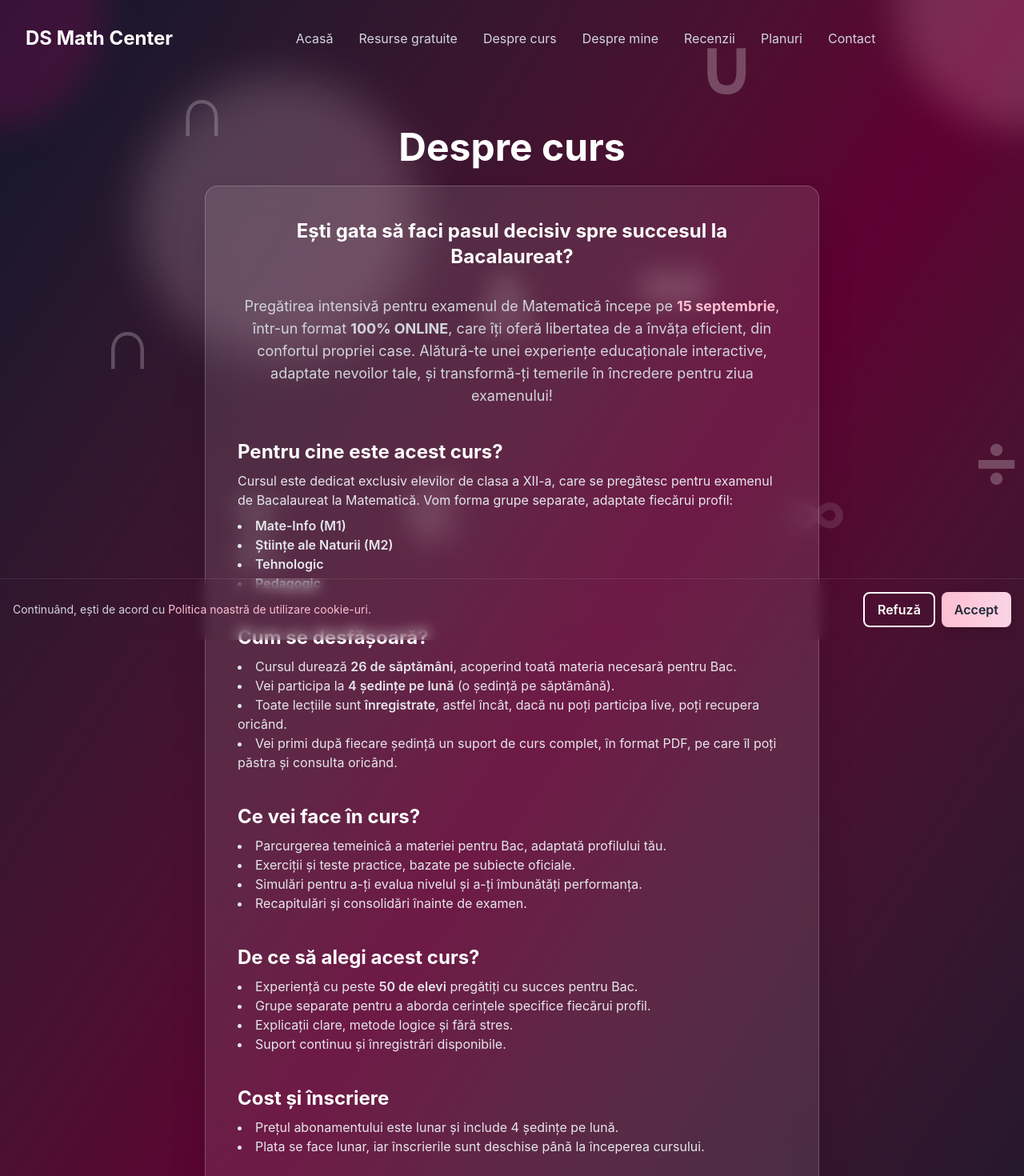
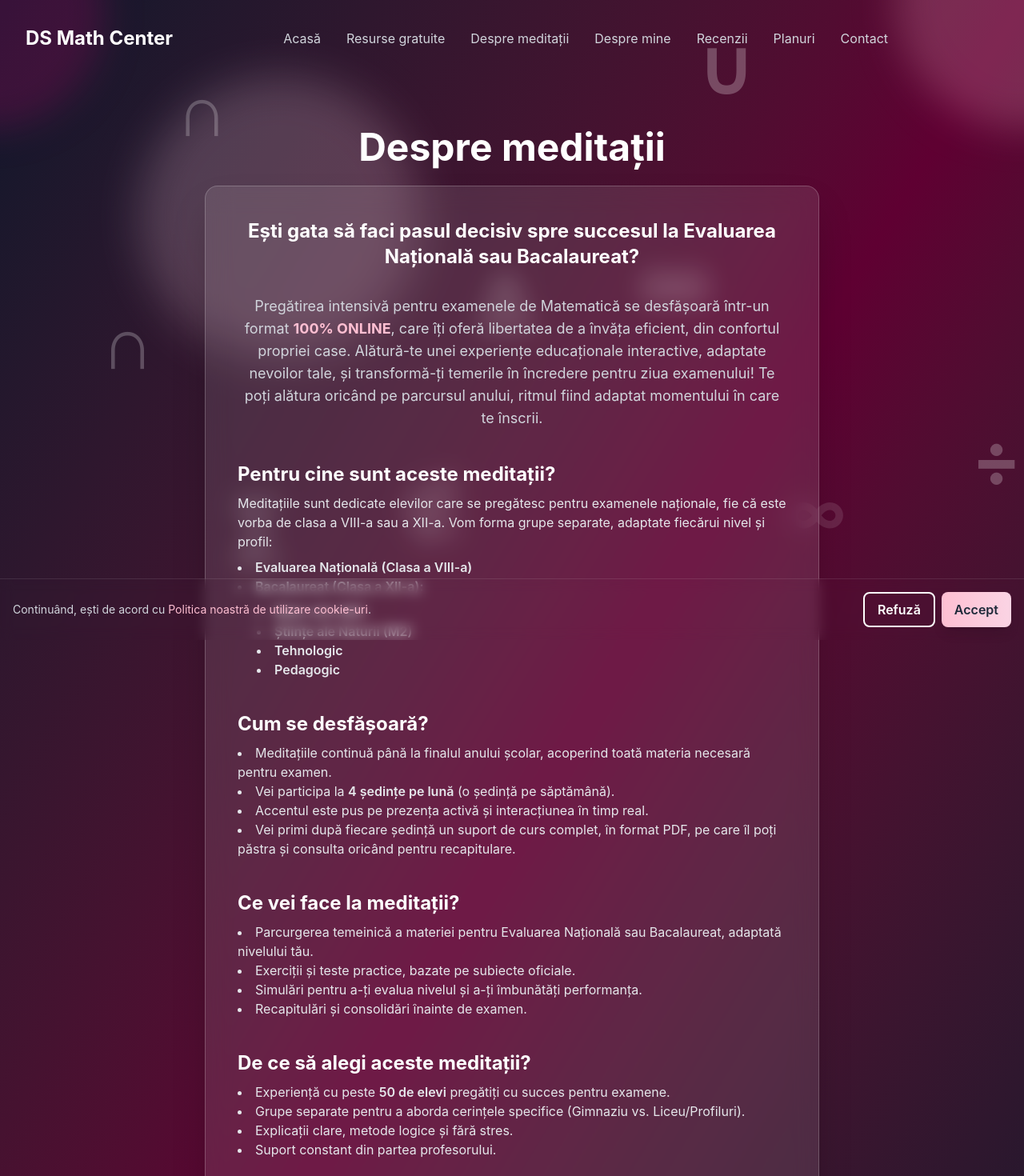
Before and after one commit to andrei-vataselu/math_meditatii, a Next.js app: page /course-info in a window 1280 px wide. Shown: the top 1470 px of the page at 80% size. Built offline with nearby package versions, Linux system fonts and the light colour scheme.

Commit message:
added some information about course, update faWapp message from Despre meditatii

```diff
--- a/src/app/components/CTA.tsx
+++ b/src/app/components/CTA.tsx
@@ -13,7 +13,7 @@ export default function CTA() {
         className="max-w-4xl mx-auto text-center"
       >
         <h2 className="text-4xl md:text-5xl font-bold text-white mb-6">
-          Te pregătești de BAC? Hai să-l luăm împreună!
+          Te pregătești de EN sau BAC? Hai să-l luăm împreună!
         </h2>
         <p className="text-xl text-gray-300 mb-8">
           Descoperă cum matematica poate fi înțeleasă ușor și aplicată cu
--- a/src/app/components/Header.tsx
+++ b/src/app/components/Header.tsx
@@ -1,13 +1,16 @@
-'use client';
+"use client";
 
-import { motion } from 'framer-motion';
+import { motion } from "framer-motion";
 
-import Link from 'next/link';
-import MobileMenu from './MobileMenu';
+import Link from "next/link";
+import MobileMenu from "./MobileMenu";
 
 export default function Header() {
   return (
-    <nav className="relative flex justify-between items-center p-6 md:p-8" style={{ background: 'none' }}>
+    <nav
+      className="relative flex justify-between items-center p-6 md:p-8"
+      style={{ background: "none" }}
+    >
       <motion.div
         initial={{ opacity: 0, x: -20 }}
         animate={{ opacity: 1, x: 0 }}
@@ -24,13 +27,48 @@ export default function Header() {
         transition={{ duration: 0.6, delay: 0.2 }}
         className="hidden md:flex space-x-8"
       >
-        <Link href="/" className="text-gray-300 hover:text-white transition-colors">Acasă</Link>
-        <Link href="/resurse-gratuite" className="text-gray-300 hover:text-white transition-colors">Resurse gratuite</Link>
-        <Link href="/course-info" className="text-gray-300 hover:text-white transition-colors">Despre curs</Link>
-        <Link href="/despre-mine" className="text-gray-300 hover:text-white transition-colors">Despre mine</Link>
-        <Link href="/recenzii" className="text-gray-300 hover:text-white transition-colors">Recenzii</Link>
-        <Link href="/pricing" className="text-gray-300 hover:text-white transition-colors">Planuri</Link>
-        <Link href="/contact" className="text-gray-300 hover:text-white transition-colors">Contact</Link>
+        <Link
+          href="/"
+          className="text-gray-300 hover:text-white transition-colors"
+        >
+          Acasă
+        </Link>
+        <Link
+          href="/resurse-gratuite"
+          className="text-gray-300 hover:text-white transition-colors"
+        >
+          Resurse gratuite
+        </Link>
+        <Link
+          href="/course-info"
+          className="text-gray-300 hover:text-white transition-colors"
+        >
+          Despre meditații
+        </Link>
+        <Link
+          href="/despre-mine"
+          className="text-gray-300 hover:text-white transition-colors"
+        >
+          Despre mine
+        </Link>
+        <Link
+          href="/recenzii"
+          className="text-gray-300 hover:text-white transition-colors"
+        >
+          Recenzii
+        </Link>
+        <Link
+          href="/pricing"
+          className="text-gray-300 hover:text-white transition-colors"
+        >
+          Planuri
+        </Link>
+        <Link
+          href="/contact"
+          className="text-gray-300 hover:text-white transition-colors"
+        >
+          Contact
+        </Link>
       </motion.div>
       <div className="flex items-center space-x-4">
         <MobileMenu />
--- a/src/app/course-info/page.tsx
+++ b/src/app/course-info/page.tsx
@@ -1,12 +1,17 @@
 "use client";
 
-import Design from '../components/Design';
-import Header from '../components/Header';
-import Footer from '../components/Footer';
-import { FaWhatsapp } from 'react-icons/fa';
+import Design from "../components/Design";
+import Header from "../components/Header";
+import Footer from "../components/Footer";
+import { FaWhatsapp } from "react-icons/fa";
 
 const whatsappNumber = "40731979588";
-const whatsappUrl = `https://wa.me/${whatsappNumber}`;
+// add a prefilled message (URL-encoded)
+const whatsappText = encodeURIComponent(
+  "Bună! Sunt interesat(ă) de pregătirea la Matematică. Vă rog mai multe detalii despre grupe și preț."
+);
+// use wa.me with text param
+const whatsappUrl = `https://wa.me/${whatsappNumber}?text=${whatsappText}`;
 
 export default function CourseInfoPage() {
   return (
@@ -16,125 +21,213 @@ export default function CourseInfoPage() {
       <main className="relative flex flex-col items-center justify-center min-h-[70vh] px-2 sm:px-6 py-8 sm:py-16 text-center">
         <script
           type="application/ld+json"
-          dangerouslySetInnerHTML={{ __html: JSON.stringify({
+          dangerouslySetInnerHTML={{
+            __html: JSON.stringify({
               "@context": "https://schema.org",
               "@type": "Course",
-            "name": "Pregătire Bacalaureat Matematică clasa a XII-a",
-            "description": "Pregătire intensivă online pentru Bacalaureat la Matematică, explicată clar, cu suport PDF, grupe pe profil și simulări. Profesor: Denisa Nita.",
-            "provider": {
+              name: "Pregătire Bacalaureat Matematică clasa a XII-a",
+              description:
+                "Pregătire intensivă online pentru Bacalaureat la Matematică, explicată clar, cu suport PDF, grupe pe profil și simulări. Profesor: Denisa Nita.",
+              provider: {
                 "@type": "Organization",
-              "name": "DS Math Center",
-              "url": "https://matebac.com"
+                name: "DS Math Center",
+                url: "https://matebac.com",
               },
-            "educationalLevel": "High School",
-            "instructor": {
+              educationalLevel: "High School",
+              instructor: {
                 "@type": "Person",
-              "name": "Denisa Nita"
+                name: "Denisa Nita",
               },
-            "audience": {
+              audience: {
                 "@type": "EducationalAudience",
-              "educationalRole": "student",
-              "audienceType": "Clasa a XII-a, Bacalaureat"
+                educationalRole: "student",
+                audienceType: "Clasa a XII-a, Bacalaureat",
               },
-            "startDate": "2025-09-15",
-            "courseMode": "Online",
-            "url": "https://matebac.com/course-info"
-          }) }}
+              startDate: "2025-09-15",
+              courseMode: "Online",
+              url: "https://matebac.com/course-info",
+            }),
+          }}
         />
         <script
           type="application/ld+json"
-          dangerouslySetInnerHTML={{ __html: JSON.stringify({
+          dangerouslySetInnerHTML={{
+            __html: JSON.stringify({
               "@context": "https://schema.org",
               "@type": "FAQPage",
-            "mainEntity": [
+              mainEntity: [
                 {
                   "@type": "Question",
-                "name": "Cui se adresează acest curs?",
-                "acceptedAnswer": {
+                  name: "Cui se adresează acest curs?",
+                  acceptedAnswer: {
                     "@type": "Answer",
-                  "text": "Elevilor de clasa a XII-a care se pregătesc pentru Bacalaureat la Matematică, pe toate profilurile: Mate-Info, Științe, Tehnologic, Pedagogic."
-                }
+                    text: "Elevilor de clasa a XII-a care se pregătesc pentru Bacalaureat la Matematică, pe toate profilurile: Mate-Info, Științe, Tehnologic, Pedagogic.",
+                  },
                 },
                 {
                   "@type": "Question",
-                "name": "Cum se desfășoară cursul?",
-                "acceptedAnswer": {
+                  name: "Cum se desfășoară cursul?",
+                  acceptedAnswer: {
                     "@type": "Answer",
-                  "text": "Cursul durează 26 de săptămâni, cu 4 ședințe pe lună (o ședință pe săptămână), toate lecțiile sunt înregistrate și primești suport PDF după fiecare ședință."
-                }
+                    text: "Cursul durează 26 de săptămâni, cu 4 ședințe pe lună (o ședință pe săptămână), toate lecțiile sunt înregistrate și primești suport PDF după fiecare ședință.",
+                  },
                 },
                 {
                   "@type": "Question",
-                "name": "Ce beneficii oferă cursul?",
-                "acceptedAnswer": {
+                  name: "Ce beneficii oferă cursul?",
+                  acceptedAnswer: {
                     "@type": "Answer",
-                  "text": "Explicații clare, metode logice, suport continuu, grupe pe profil, simulări și recapitulări pentru Bac."
-                }
+                    text: "Explicații clare, metode logice, suport continuu, grupe pe profil, simulări și recapitulări pentru Bac.",
+                  },
                 },
                 {
                   "@type": "Question",
-                "name": "Cât costă și cum mă înscriu?",
-                "acceptedAnswer": {
+                  name: "Cât costă și cum mă înscriu?",
+                  acceptedAnswer: {
                     "@type": "Answer",
-                  "text": "Prețul este lunar și include 4 ședințe. Plata se face lunar, înscrierile sunt deschise până la începerea cursului. Contact prin WhatsApp: +40731979588."
-                }
-              }
-            ]
-          }) }}
+                    text: "Prețul este lunar și include 4 ședințe. Plata se face lunar, înscrierile sunt deschise până la începerea cursului. Contact prin WhatsApp: +40731979588.",
+                  },
+                },
+              ],
+            }),
+          }}
         />
-        <h1 className="text-4xl md:text-5xl font-bold text-white mb-6">Despre curs</h1>
+        <h1 className="text-4xl md:text-5xl font-bold text-white mb-6">
+          Despre meditații
+        </h1>
         <div className="w-full max-w-3xl mx-auto bg-white/10 backdrop-blur-lg rounded-2xl p-6 sm:p-10 border border-white/20 shadow-2xl flex flex-col items-center gap-6">
-          <h2 className="text-2xl font-bold text-white mb-2"> Ești gata să faci pasul decisiv spre succesul la Bacalaureat?</h2>
+          <h2 className="text-2xl font-bold text-white mb-2">
+            {" "}
+            Ești gata să faci pasul decisiv spre succesul la Evaluarea Națională
+            sau Bacalaureat?
+          </h2>
           <p className="text-lg text-gray-300 mb-4">
-            Pregătirea intensivă pentru examenul de Matematică începe pe <span className="font-bold text-[#FEBFD2]">15 septembrie</span>, într-un format <span className="font-bold">100% ONLINE</span>, care îți oferă libertatea de a învăța eficient, din confortul propriei case. Alătură-te unei experiențe educaționale interactive, adaptate nevoilor tale, și transformă-ți temerile în încredere pentru ziua examenului!
+            Pregătirea intensivă pentru examenele de Matematică se desfășoară
+            într-un format{" "}
+            <span className="font-bold text-[#FEBFD2]">100% ONLINE</span>, care
+            îți oferă libertatea de a învăța eficient, din confortul propriei
+            case. Alătură-te unei experiențe educaționale interactive, adaptate
+            nevoilor tale, și transformă-ți temerile în încredere pentru ziua
+            examenului! Te poți alătura oricând pe parcursul anului, ritmul
+            fiind adaptat momentului în care te înscrii.
           </p>
 
           <div className="text-left w-full">
-            <h2 className="text-2xl font-bold text-white mb-2">Pentru cine este acest curs?</h2>
-            <p className="text-gray-200 mb-2">Cursul este dedicat exclusiv elevilor de clasa a XII-a, care se pregătesc pentru examenul de Bacalaureat la Matematică. Vom forma grupe separate, adaptate fiecărui profil:</p>
+            <h2 className="text-2xl font-bold text-white mb-2">
+              Pentru cine sunt aceste meditații?
+            </h2>
+            <p className="text-gray-200 mb-2">
+              Meditațiile sunt dedicate elevilor care se pregătesc pentru
+              examenele naționale, fie că este vorba de clasa a VIII-a sau a
+              XII-a. Vom forma grupe separate, adaptate fiecărui nivel și
+              profil:
+            </p>
             <ul className="list-disc list-inside text-gray-200 mb-4">
-              <li><span className="font-semibold">Mate-Info (M1)</span></li>
-              <li><span className="font-semibold">Științe ale Naturii (M2)</span></li>
-              <li><span className="font-semibold">Tehnologic</span></li>
-              <li><span className="font-semibold">Pedagogic</span></li>
+              <li>
+                <span className="font-semibold">
+                  Evaluarea Națională (Clasa a VIII-a)
+                </span>
+              </li>
+              <li>
+                <span className="font-semibold">
+                  Bacalaureat (Clasa a XII-a):
+                </span>
+                <ul className="list-disc list-inside text-gray-200 ml-6 mt-2">
+                  <li>
+                    <span className="font-semibold">Mate-Info (M1)</span>
+                  </li>
+                  <li>
+                    <span className="font-semibold">
+                      Științe ale Naturii (M2)
+                    </span>
+                  </li>
+                  <li>
+                    <span className="font-semibold">Tehnologic</span>
+                  </li>
+                  <li>
+                    <span className="font-semibold">Pedagogic</span>
+                  </li>
+                </ul>
+              </li>
             </ul>
           </div>
 
           <div className="text-left w-full">
-            <h2 className="text-2xl font-bold text-white mb-2">Cum se desfășoară?</h2>
+            <h2 className="text-2xl font-bold text-white mb-2">
+              Cum se desfășoară?
+            </h2>
             <ul className="list-disc list-inside text-gray-200 mb-4">
-              <li>Cursul durează <span className="font-semibold">26 de săptămâni</span>, acoperind toată materia necesară pentru Bac.</li>
-              <li>Vei participa la <span className="font-semibold">4 ședințe pe lună</span> (o ședință pe săptămână).</li>
-              <li>Toate lecțiile sunt <span className="font-semibold">înregistrate</span>, astfel încât, dacă nu poți participa live, poți recupera oricând.</li>
-              <li>Vei primi după fiecare ședință un suport de curs complet, în format PDF, pe care îl poți păstra și consulta oricând.</li>
+              <li>
+                Meditațiile continuă până la finalul anului școlar, acoperind
+                toată materia necesară pentru examen.
+              </li>
+              <li>
+                Vei participa la{" "}
+                <span className="font-semibold">4 ședințe pe lună</span> (o
+                ședință pe săptămână).
+              </li>
+              <li>
+                Accentul este pus pe prezența activă și interacțiunea în timp
+                real.
+              </li>
+              <li>
+                Vei primi după fiecare ședință un suport de curs complet, în
+                format PDF, pe care îl poți păstra și consulta oricând pentru
+                recapitulare.
+              </li>
             </ul>
           </div>
 
           <div className="text-left w-full">
-            <h2 className="text-2xl font-bold text-white mb-2">Ce vei face în curs?</h2>
+            <h2 className="text-2xl font-bold text-white mb-2">
+              Ce vei face la meditații?
+            </h2>
             <ul className="list-disc list-inside text-gray-200 mb-4">
-              <li>Parcurgerea temeinică a materiei pentru Bac, adaptată profilului tău.</li>
+              <li>
+                Parcurgerea temeinică a materiei pentru Evaluarea Națională sau
+                Bacalaureat, adaptată nivelului tău.
+              </li>
               <li>Exerciții și teste practice, bazate pe subiecte oficiale.</li>
-              <li>Simulări pentru a-ți evalua nivelul și a-ți îmbunătăți performanța.</li>
+              <li>
+                Simulări pentru a-ți evalua nivelul și a-ți îmbunătăți
+                performanța.
+              </li>
               <li>Recapitulări și consolidări înainte de examen.</li>
             </ul>
           </div>
 
           <div className="text-left w-full">
-            <h2 className="text-2xl font-bold text-white mb-2">De ce să alegi acest curs?</h2>
+            <h2 className="text-2xl font-bold text-white mb-2">
+              De ce să alegi aceste meditații?{" "}
+            </h2>
             <ul className="list-disc list-inside text-gray-200 mb-4">
-              <li>Experiență cu peste <span className="font-semibold">50 de elevi</span> pregătiți cu succes pentru Bac.</li>
-              <li>Grupe separate pentru a aborda cerințele specifice fiecărui profil.</li>
+              <li>
+                Experiență cu peste{" "}
+                <span className="font-semibold">50 de elevi</span> pregătiți cu
+                succes pentru examene.
+              </li>
+              <li>
+                Grupe separate pentru a aborda cerințele specifice (Gimnaziu vs.
+                Liceu/Profiluri).
+              </li>
               <li>Explicații clare, metode logice și fără stres.</li>
-              <li>Suport continuu și înregistrări disponibile.</li>
+              <li>Suport constant din partea profesorului.</li>
             </ul>
           </div>
 
           <div className="text-left w-full">
-            <h2 className="text-2xl font-bold text-white mb-2">Cost și înscriere</h2>
+            <h2 className="text-2xl font-bold text-white mb-2">
+              Cost și înscriere
+            </h2>
             <ul className="list-disc list-inside text-gray-200 mb-4">
-              <li>Prețul abonamentului este lunar și include 4 ședințe pe lună.</li>
-              <li>Plata se face lunar, iar înscrierile sunt deschise până la începerea cursului.</li>
+              <li>
+                Prețul abonamentului este lunar și include 4 ședințe pe lună.
+              </li>
+              <li>
+                Plata se face lunar, iar înscrierile sunt deschise pe tot
+                parcursul anului școlar – te poți alătura oricând dorești să
+                începi pregătirea.
+              </li>
             </ul>
           </div>
 
@@ -146,8 +239,6 @@ export default function CourseInfoPage() {
           >
             <FaWhatsapp size={24} /> Programează o ședință gratuită
           </a>
-
-
         </div>
       </main>
       <Footer />
```
Also changed, not shown: src/app/components/Hero.tsx (+4 -3 lines), src/app/layout.tsx (+51 -45 lines), src/app/page.tsx (+20 -17 lines). Lines whose indentation alone changed are shown as unchanged.
